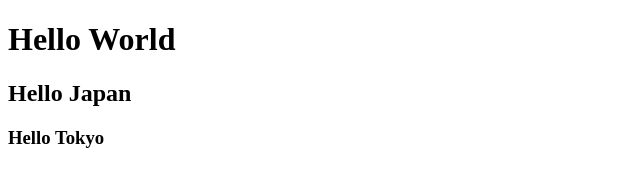
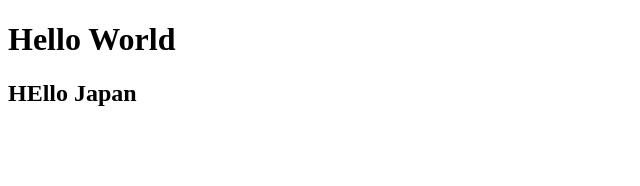
Before and after one commit to ryo-nakamura-sr/sample-git3, a plain HTML site: page index.html in a window 1280 px wide. Shown: the whole page, without its empty margins (0-640 px from the left). Drawn offline with Linux system fonts and the light colour scheme.

Commit message:
Revert "3"
This reverts commit 3ddf0edae652d3cf7e8ac29be7ed11eee126b1d7.

```diff
--- a/index.html
+++ b/index.html
@@ -8,8 +8,7 @@
 </head>
 <body>
     <h1>Hello World</h1>
-    <h2>Hello Japan</h2>
-    <h3>Hello Tokyo</h3>
+    <h2>HEllo Japan</h2>
 
 </body>
 </html>
```
